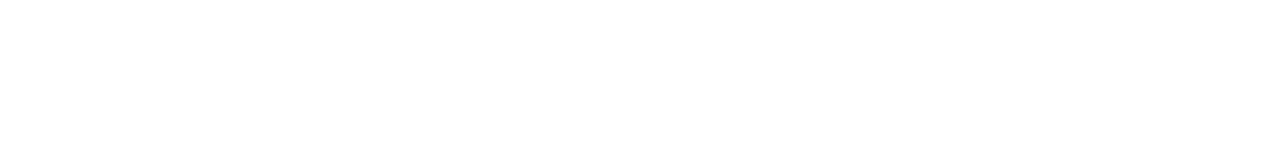
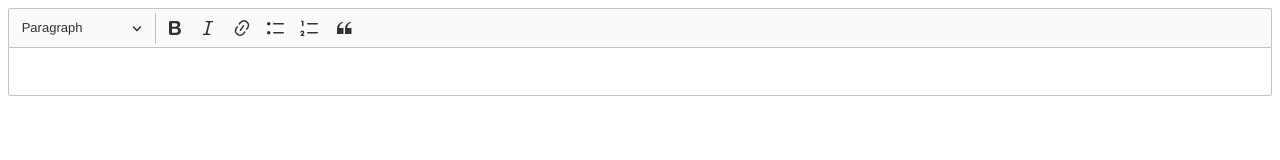
Before and after one commit to DennisRono/ckeditor5-testing, a website: page src/index.html in a window 1280 px wide. Drawn offline with Linux system fonts and the light colour scheme; files whose address does not match are found by name.

Commit message:
progress

```diff
--- a/src/index.html
+++ b/src/index.html
@@ -7,6 +7,23 @@
     <title>Document</title>
 </head>
 <body>
+    <textarea name="article" id="editor"></textarea>
     <script src="ckeditor5-build-classic/ckeditor.js"></script>
+    <script>
+        ClassicEditor
+        .create( document.querySelector( '#editor' ), {
+            toolbar: [ 'heading', '|', 'bold', 'italic', 'link', 'bulletedList', 'numberedList', 'blockQuote' ],
+            heading: {
+                options: [
+                    { model: 'paragraph', title: 'Paragraph', class: 'ck-heading_paragraph' },
+                    { model: 'heading1', view: 'h1', title: 'Heading 1', class: 'ck-heading_heading1' },
+                    { model: 'heading2', view: 'h2', title: 'Heading 2', class: 'ck-heading_heading2' }
+                ]
+            }
+        } )
+        .catch( error => {
+            console.log( error );
+        } );
+    </script>
 </body>
 </html>
```
